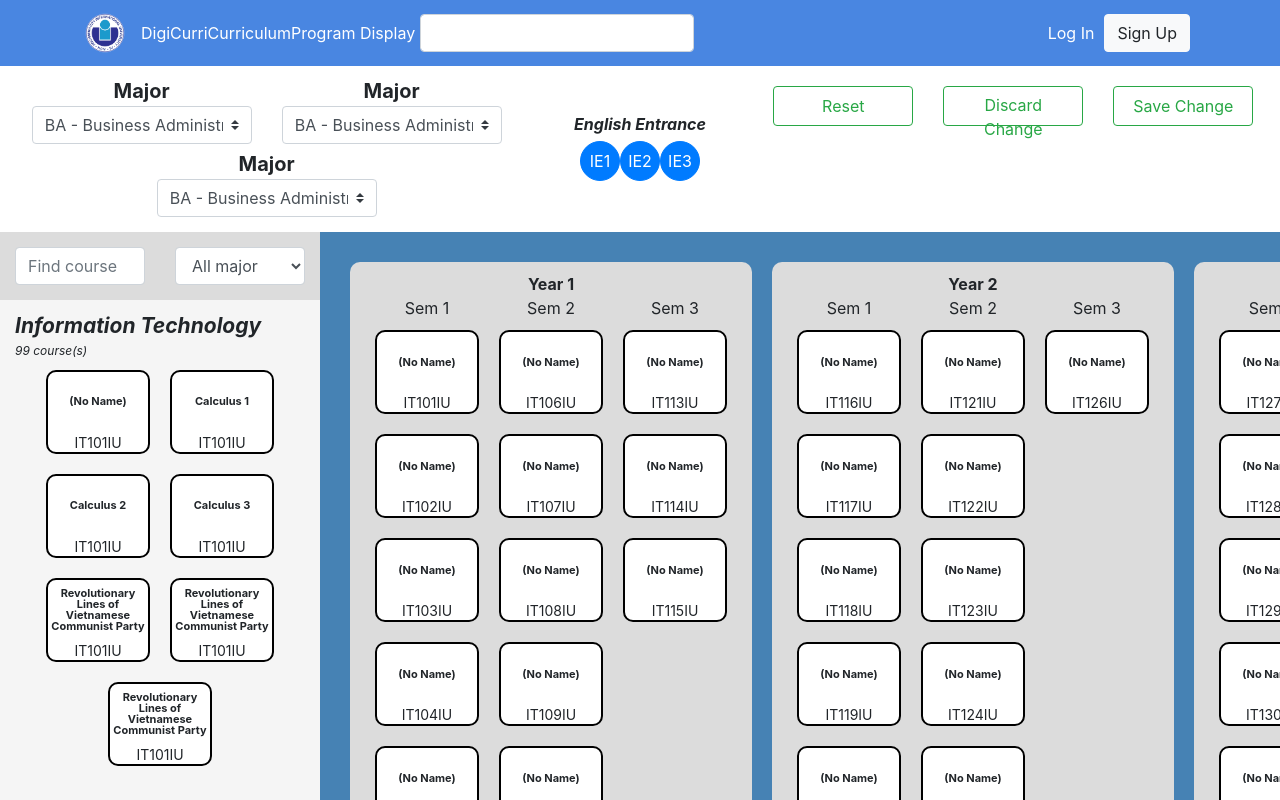
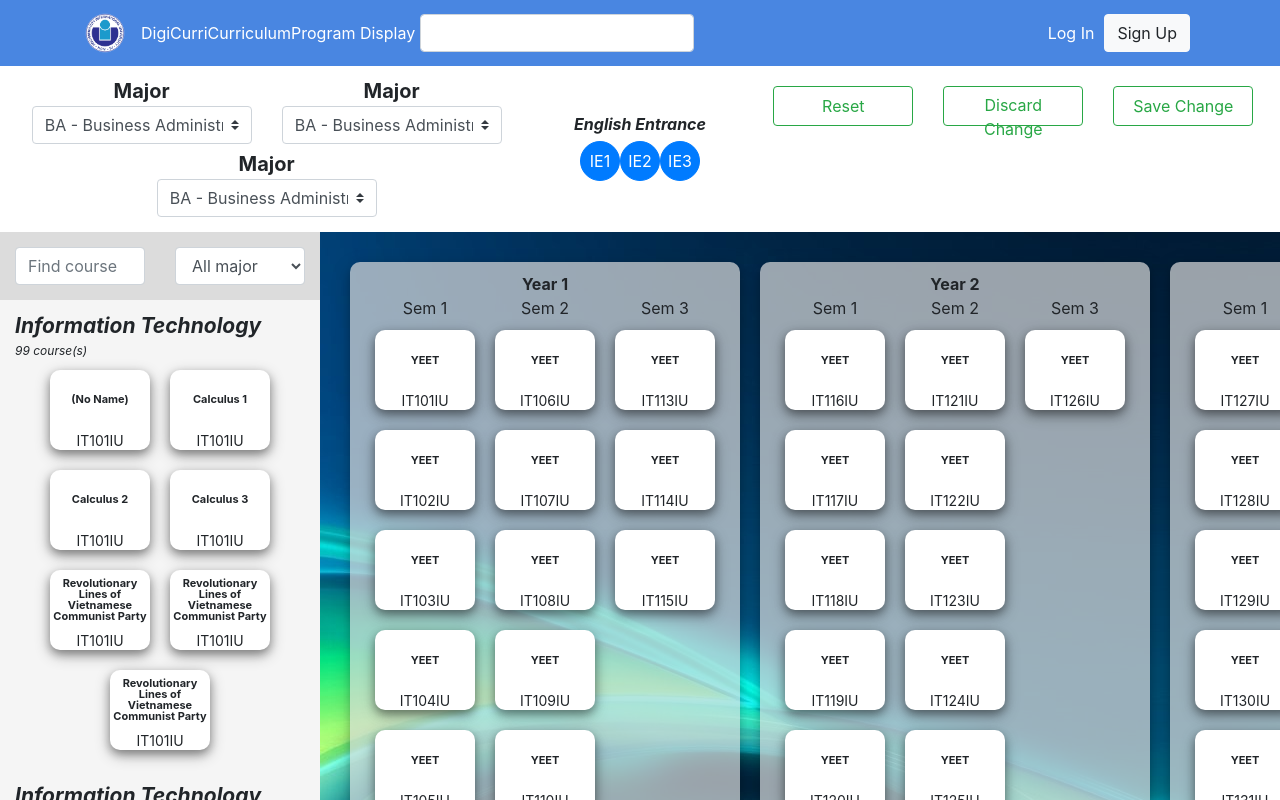
Before and after one commit to hcmiu-se-club-2019/digi-curriculum, a React (Create React App) app: page /curriculum/edit in a window 1280 px wide. Shown: the top 800 px of the page. Built offline with nearby package versions, Linux system fonts and the light colour scheme.

Commit message:
Update dnd UI

```diff
--- a/src/components/Curriculum/CourseTile.jsx
+++ b/src/components/Curriculum/CourseTile.jsx
@@ -45,8 +45,7 @@ const TILE_COLOR = {
 };
 
 const Container = styled.div`
-  /* border: 2px solid ${(props) => (props.active ? "solid" : "dashed")}; */
-  border: 2px solid;
+  /* border: 2px solid; */
   border-radius: 10px;
   border-color: ${(props) =>
     props.active
@@ -57,10 +56,10 @@ const Container = styled.div`
     props.active
       ? TILE_COLOR[props.color ?? TILE_COLOR.white.name].backgroundColor
       : "rgba(255, 255, 255, 0.0)"};
-
+  box-shadow: 0 4px 8px 0 rgba(0, 0, 0, 0.3), 0 5px 15px 0 rgba(0, 0, 0, 0.3);
   opacity: ${(props) => (props.dragged === true ? 0.4 : 1.0)};
-  width: 104px;
-  height: 84px;
+  width: 100px;
+  height: 80px;
   -webkit-touch-callout: none;
   -webkit-user-select: none;
   -khtml-user-select: none;
--- a/src/components/CurriculumEdit/CurriculumDropDestination.jsx
+++ b/src/components/CurriculumEdit/CurriculumDropDestination.jsx
@@ -4,11 +4,15 @@ import { Row, Col, Container } from "react-bootstrap";
 import { DragDropContext, Droppable, Draggable } from "react-beautiful-dnd";
 
 // import Content from "./../Curriculum/Content";
-import CourseTile from "../Curriculum/CourseTile";
+import img from "./drop-content-background.jpg";
 import data from "./data";
+
+// import CourseTile from "../Curriculum/CourseTile";
+import Semester from "./Semester";
 
 const DropContent = styled.div`
   background-color: steelblue;
+  background-image: url(${img});
   display: flex;
   overflow-x: auto;
   flex-direction: row;
@@ -28,7 +32,8 @@ const Year = styled(Col).attrs({
   lg: "auto",
   xl: "auto",
 })`
-  background-color: gainsboro;
+  background-color: rgba(220, 220, 220, 0.7);
+  box-shadow: 0 4px 8px 0 rgba(0, 0, 0, 0.2), 0 6px 20px 0 rgba(0, 0, 0, 0.19);
   border-radius: 10px;
   padding-top: 10px;
   padding-bottom: 10px;
@@ -42,11 +47,6 @@ const Year = styled(Col).attrs({
   user-select: none;
 `;
 
-const Semester = styled.div`
-  display: flex;
-  flex-direction: column;
-`;
-
 class CurriculumDropDestination extends Component {
   state = data;
 
@@ -55,7 +55,6 @@ class CurriculumDropDestination extends Component {
       <Container fluid>
         <Row style={{ display: "inherit" }}>
           <DropContent>
-            <DragDropContext>
             {this.state.yearOrder.map((yearId) => {
               return (
                 <Year key={yearId}>
@@ -66,63 +65,26 @@ class CurriculumDropDestination extends Component {
                   </Row>
                   <Row
                     noGutters
-                      style={{ display: "flex", flexWrap: "nowrap" }}
+                    style={{
+                      display: "flex",
+                      flexWrap: "nowrap",
+                      zIndex: -1,
+                    }}
                   >
                     {data.years[yearId].semOrder.map((semId) => (
-                        <Col
-                          as={Semester}
-                          key={`${yearId} - ${semId}`}
-                          xs={"auto"}
-                          sm={"auto"}
-                          md={"auto"}
-                          lg={"auto"}
-                          xl={"auto"}
-                        >
-                          <div>Sem {semId[semId.length - 1]}</div>
-                          <Droppable droppableId={yearId + semId}>
-                            {(provided) => (
-                              <div
-                                ref={provided.innerRef}
-                                {...provided.droppableProps}
-                                style={{
-                                  display: "flex",
-                                  flexDirection: "column",
-                                }}
-                              >
-                                {data.years[yearId].semesters[
-                                  semId
-                                ].courseIds.map((courseId, index) => (
-                                  <Draggable
-                                    draggableId={courseId}
-                                    index={index}
-                                    key={courseId}
-                                  >
-                                    {(provided2) => (
-                                      <div
-                                        ref={provided2.innerRef}
-                                        {...provided2.dragHandleProps}
-                                        {...provided2.draggableProps}
-                                      >
-                                        <CourseTile
-                                          key={courseId}
-                                          courseId={courseId}
-                                          active
+                      <Semester
+                        key={yearId + semId}
+                        yearId={yearId}
+                        semId={semId}
+                        courseIds={
+                          data.years[yearId].semesters[semId].courseIds
+                        }
                       />
-                                      </div>
-                                    )}
-                                  </Draggable>
-                                ))}
-                                {provided.placeholder}
-                              </div>
-                            )}
-                          </Droppable>
-                        </Col>
                     ))}
                   </Row>
                 </Year>
               );
             })}
-            </DragDropContext>
           </DropContent>
         </Row>
         <Row>
--- /dev/null
+++ b/src/components/CurriculumEdit/Semester.jsx
@@ -0,0 +1,72 @@
+import React, { Component } from "react";
+import styled from "styled-components";
+import { Col } from "react-bootstrap";
+import { Droppable, Draggable } from "react-beautiful-dnd";
+
+import CourseTile from "../Curriculum/CourseTile";
+
+const Container = styled.div`
+  display: flex;
+  flex-direction: column;
+`;
+
+const CourseList = styled.div`
+  display: flex;
+  flex-direction: column;
+  background-color: inherit;
+  border-radius: 10px;
+  :hover {
+    background-color: ${(props) => (props.isDraggingOver ? "dimgray" : "lightslategrey")};
+    transition: background-color 0.2s ease;
+  }
+`;
+
+class Semester extends React.PureComponent {
+  render() {
+    const { yearId, semId, courseIds } = this.props;
+
+    return (
+      <Col
+        as={Container}
+        xs={"auto"}
+        sm={"auto"}
+        md={"auto"}
+        lg={"auto"}
+        xl={"auto"}
+      >
+        <div>Sem {semId[semId.length - 1]}</div>
+        <Droppable droppableId={yearId + semId}>
+          {(provided, snapshot) => (
+            <CourseList
+              ref={provided.innerRef}
+              {...provided.droppableProps}
+              isDraggingOver={snapshot.isDraggingOver}
+            >
+              {courseIds.map((courseId, index) => (
+                <Draggable draggableId={courseId} index={index} key={courseId}>
+                  {(provided2) => (
+                    <div
+                      ref={provided2.innerRef}
+                      {...provided2.dragHandleProps}
+                      {...provided2.draggableProps}
+                    >
+                      <CourseTile
+                        key={courseId}
+                        courseId={courseId}
+                        name="YEET"
+                        active
+                      />
+                    </div>
+                  )}
+                </Draggable>
+              ))}
+              {provided.placeholder}
+            </CourseList>
+          )}
+        </Droppable>
+      </Col>
+    );
+  }
+}
+
+export default Semester;
--- a/src/components/CurriculumEdit/data.js
+++ b/src/components/CurriculumEdit/data.js
@@ -1,4 +1,8 @@
 const data = {
+  majorId: "IT",
+  subMajorId: "DS",
+  programTypeId: "IU",
+  englishLevel: "IE1",
   years: {
     year1: {
       id: "year1",
--- a/src/components/CurriculumEdit/index.jsx
+++ b/src/components/CurriculumEdit/index.jsx
@@ -1,5 +1,6 @@
 import React, { Component } from "react";
 import { Container, Row, Col } from "react-bootstrap";
+import { DragDropContext } from "react-beautiful-dnd";
 
 import CurriculumActionFilter from "./CurriculumActionFilter";
 import CourseDragSource from "./CourseDragSource";
@@ -25,6 +26,7 @@ class CurriculumEdit extends Component {
     return (
       <Container fluid style={{ padding: "0px" }}>
         <CurriculumActionFilter />
+        <DragDropContext>
           <Row noGutters>
             <Col sm={3} md={3} lg={3} xl={3}>
               <CourseDragSource /* height={this.state.height} */ />
@@ -35,6 +37,7 @@ class CurriculumEdit extends Component {
               </div>
             </Col>
           </Row>
+        </DragDropContext>
       </Container>
     );
   }
```
Also changed, not shown: src/components/CurriculumEdit/drop-content-background.jpg (added). Lines whose indentation alone changed are shown as unchanged.
